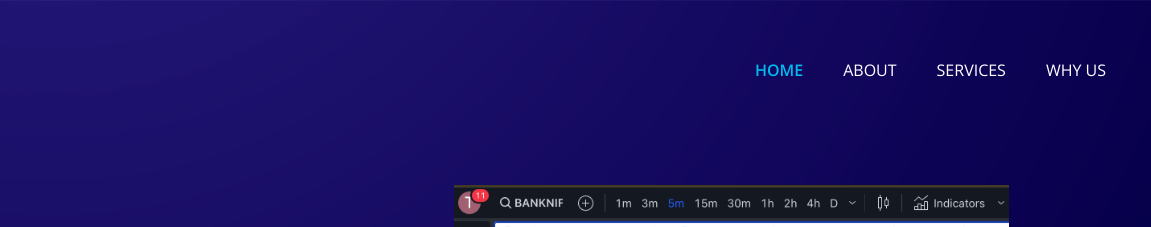
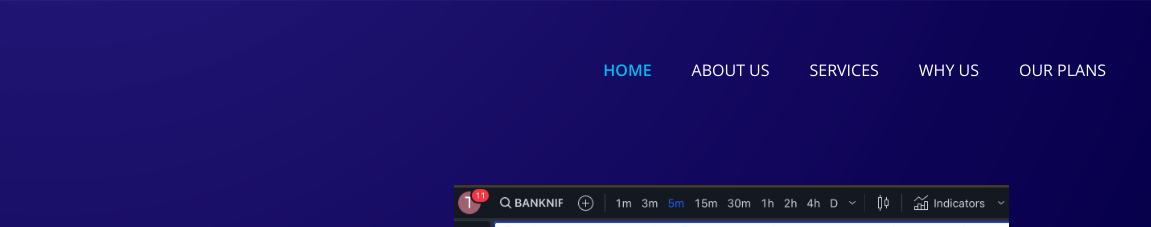
Before and after one commit to tradeWithMrB/tradewithmrb.github.io, a plain HTML site: page index.html in a window 1280 px wide. Shown: the top 227 px of the page, 129-1280 px from the left. Drawn offline with nearby package versions, Linux system fonts and the light colour scheme; some packages are replaced by stand-ins of ours.

Commit message:
adding plan link in menu

```diff
--- a/index.html
+++ b/index.html
@@ -85,13 +85,16 @@
                   >
                 </li>
                 <li class="nav-item">
-                  <a class="nav-link" href="#about_section"> About</a>
+                  <a class="nav-link" href="#about_section"> About Us</a>
                 </li>
                 <li class="nav-item">
                   <a class="nav-link" href="#service_section">Services</a>
                 </li>
                 <li class="nav-item">
                   <a class="nav-link" href="#why_section">Why Us</a>
+                </li>
+                <li class="nav-item">
+                  <a class="nav-link" href="#price-plans">Our Plans</a>
                 </li>
                 <!-- <li class="nav-item">
                 <a class="nav-link" href="team.html">Team</a>
```
